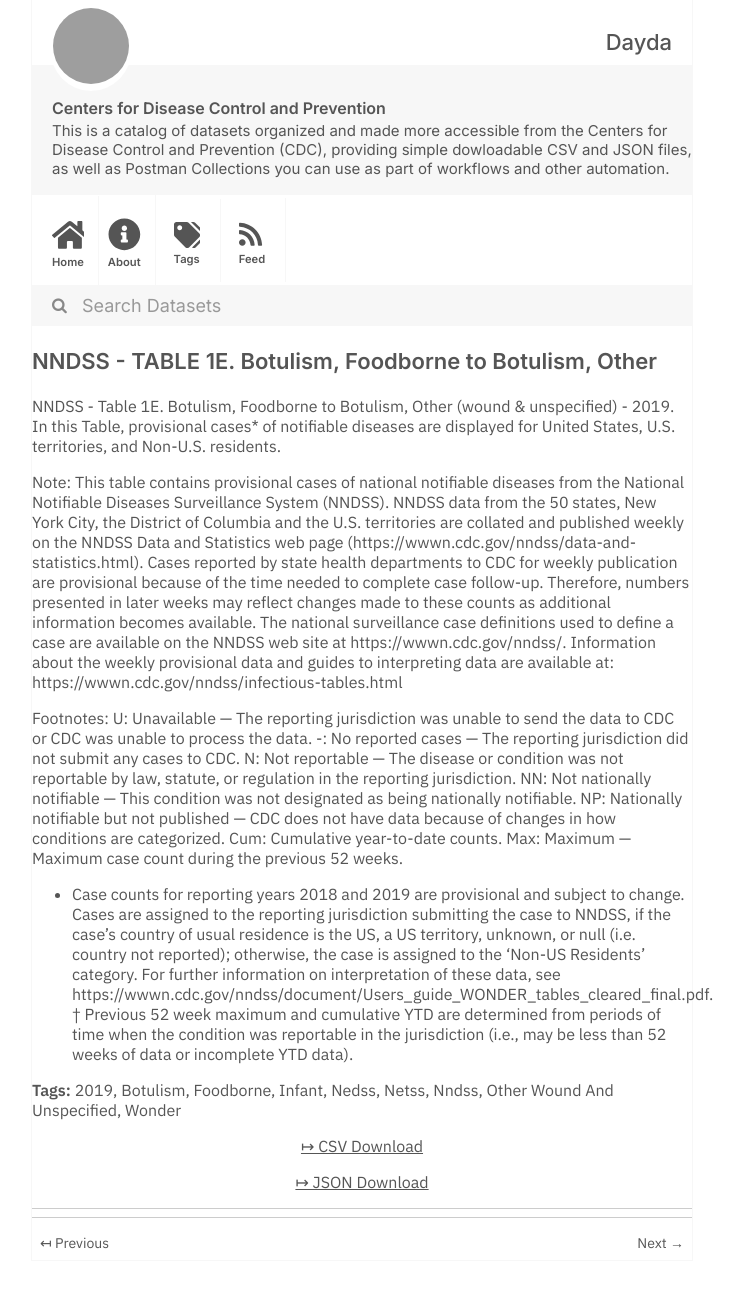
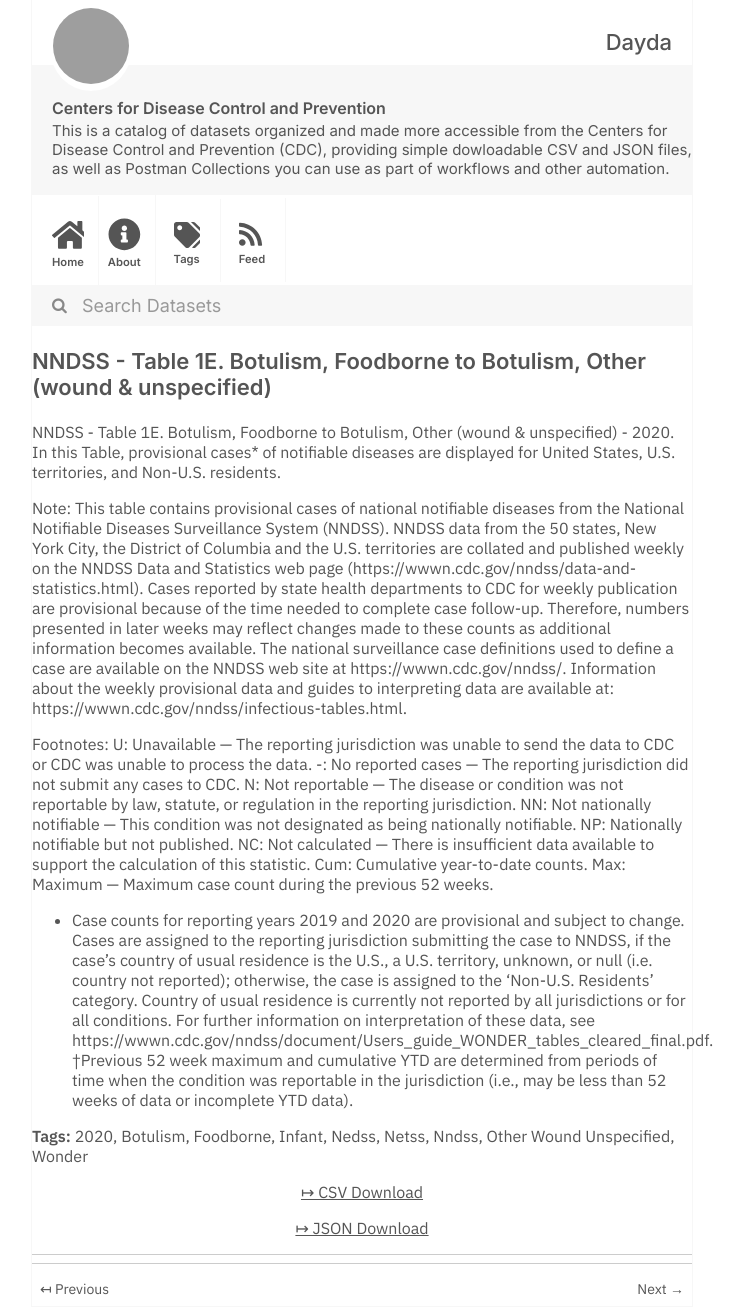
Before and after one commit to dayda-entities/centers-for-disease-control-and-prevention, a Jekyll site: the page built from _posts/2020-11-12-nndss-table-1e-botulism-foodbo.md, in a window 1280 px wide. Shown: the whole page, without its empty margins (278-1022 px from the left). Built offline with Jekyll 4.4.1, drawn with Linux system fonts in a browser that asks for light colours; before the commit the page ends 1261 px from its top, so only the background shows below that; grey boxes are pictures that could not be loaded.

Commit message:
Publish Data

```diff
--- a/_posts/2020-11-12-nndss-table-1e-botulism-foodbo.md
+++ b/_posts/2020-11-12-nndss-table-1e-botulism-foodbo.md
@@ -1,37 +1,38 @@
 ---
-title: 'NNDSS - TABLE 1E. Botulism, Foodborne to Botulism, Other'
-created: '2020-11-12T12:12:54.868636'
-modified: '2021-04-21T19:13:31.133927'
+title: 'NNDSS - Table 1E. Botulism, Foodborne to Botulism, Other (wound & unspecified)'
+created: '2020-11-12T12:12:51.481870'
+modified: '2021-04-21T19:13:17.195507'
 state: active
 type: dataset
 tags:
-  - '2019'
+  - '2020'
   - Botulism
   - Foodborne
   - Infant
   - Nedss
   - Netss
   - Nndss
-  - Other Wound And Unspecified
+  - Other Wound Unspecified
   - Wonder
 groups: []
-csv_url: 'https://data.cdc.gov/api/views/4t6w-ibvk/rows.csv?accessType=DOWNLOAD'
-json_url: 'https://data.cdc.gov/api/views/4t6w-ibvk/rows.json?accessType=DOWNLOAD'
+csv_url: 'https://data.cdc.gov/api/views/4bft-6yws/rows.csv?accessType=DOWNLOAD'
+json_url: 'https://data.cdc.gov/api/views/4bft-6yws/rows.json?accessType=DOWNLOAD'
 layout: post
 
 ---
-NNDSS - Table 1E. Botulism, Foodborne to Botulism, Other (wound & unspecified) - 2019. In this Table, provisional cases* of notifiable diseases are displayed for United States, U.S. territories, and Non-U.S. residents.
+NNDSS - Table 1E. Botulism, Foodborne to Botulism, Other (wound & unspecified) - 2020. In this Table, provisional cases* of notifiable diseases are displayed for United States, U.S. territories, and Non-U.S. residents.
 
 Note:
-This table contains provisional cases of national notifiable diseases from the National Notifiable Diseases Surveillance System (NNDSS). NNDSS data from the 50 states, New York City, the District of Columbia and the U.S. territories are collated and published weekly on the NNDSS Data and Statistics web page (https://wwwn.cdc.gov/nndss/data-and-statistics.html). Cases reported by state health departments to CDC for weekly publication are provisional because of the time needed to complete case follow-up. Therefore, numbers presented in later weeks may reflect changes made to these counts as additional information becomes available. The national surveillance case definitions used to define a case are available on the NNDSS web site at https://wwwn.cdc.gov/nndss/. Information about the weekly provisional data and guides to interpreting data are available at: https://wwwn.cdc.gov/nndss/infectious-tables.html
+This table contains provisional cases of national notifiable diseases from the National Notifiable Diseases Surveillance System (NNDSS). NNDSS data from the 50 states, New York City, the District of Columbia and the U.S. territories are collated and published weekly on the NNDSS Data and Statistics web page (https://wwwn.cdc.gov/nndss/data-and-statistics.html). Cases reported by state health departments to CDC for weekly publication are provisional because of the time needed to complete case follow-up. Therefore, numbers presented in later weeks may reflect changes made to these counts as additional information becomes available. The national surveillance case definitions used to define a case are available on the NNDSS web site at https://wwwn.cdc.gov/nndss/. Information about the weekly provisional data and guides to interpreting data are available at: https://wwwn.cdc.gov/nndss/infectious-tables.html.
 
 Footnotes:
 U: Unavailable — The reporting jurisdiction was unable to send the data to CDC or CDC was unable to process the data.
 -: No reported cases — The reporting jurisdiction did not submit any cases to CDC.
 N: Not reportable — The disease or condition was not reportable by law, statute, or regulation in the reporting jurisdiction.
 NN: Not nationally notifiable — This condition was not designated as being nationally notifiable.
-NP: Nationally notifiable but not published — CDC does not have data because of changes in how conditions are categorized.
+NP: Nationally notifiable but not published.
+NC: Not calculated — There is insufficient data available to support the calculation of this statistic.
 Cum: Cumulative year-to-date counts.
 Max: Maximum — Maximum case count during the previous 52 weeks.
-* Case counts for reporting years 2018 and 2019 are provisional and subject to change. Cases are assigned to the reporting jurisdiction submitting the case to NNDSS, if the case's country of usual residence is the US, a US territory, unknown, or null (i.e. country not reported); otherwise, the case is assigned to the 'Non-US Residents' category. For further information on interpretation of these data, see https://wwwn.cdc.gov/nndss/document/Users_guide_WONDER_tables_cleared_final.pdf.
-† Previous 52 week maximum and cumulative YTD are determined from periods of time when the condition was reportable in the jurisdiction (i.e., may be less than 52 weeks of data or incomplete YTD data).
+* Case counts for reporting years 2019 and 2020 are provisional and subject to change. Cases are assigned to the reporting jurisdiction submitting the case to NNDSS, if the case's country of usual residence is the U.S., a U.S. territory, unknown, or null (i.e. country not reported); otherwise, the case is assigned to the 'Non-U.S. Residents' category. Country of usual residence is currently not reported by all jurisdictions or for all conditions. For further information on interpretation of these data, see https://wwwn.cdc.gov/nndss/document/Users_guide_WONDER_tables_cleared_final.pdf.
+†Previous 52 week maximum and cumulative YTD are determined from periods of time when the condition was reportable in the jurisdiction (i.e., may be less than 52 weeks of data or incomplete YTD data).
```
